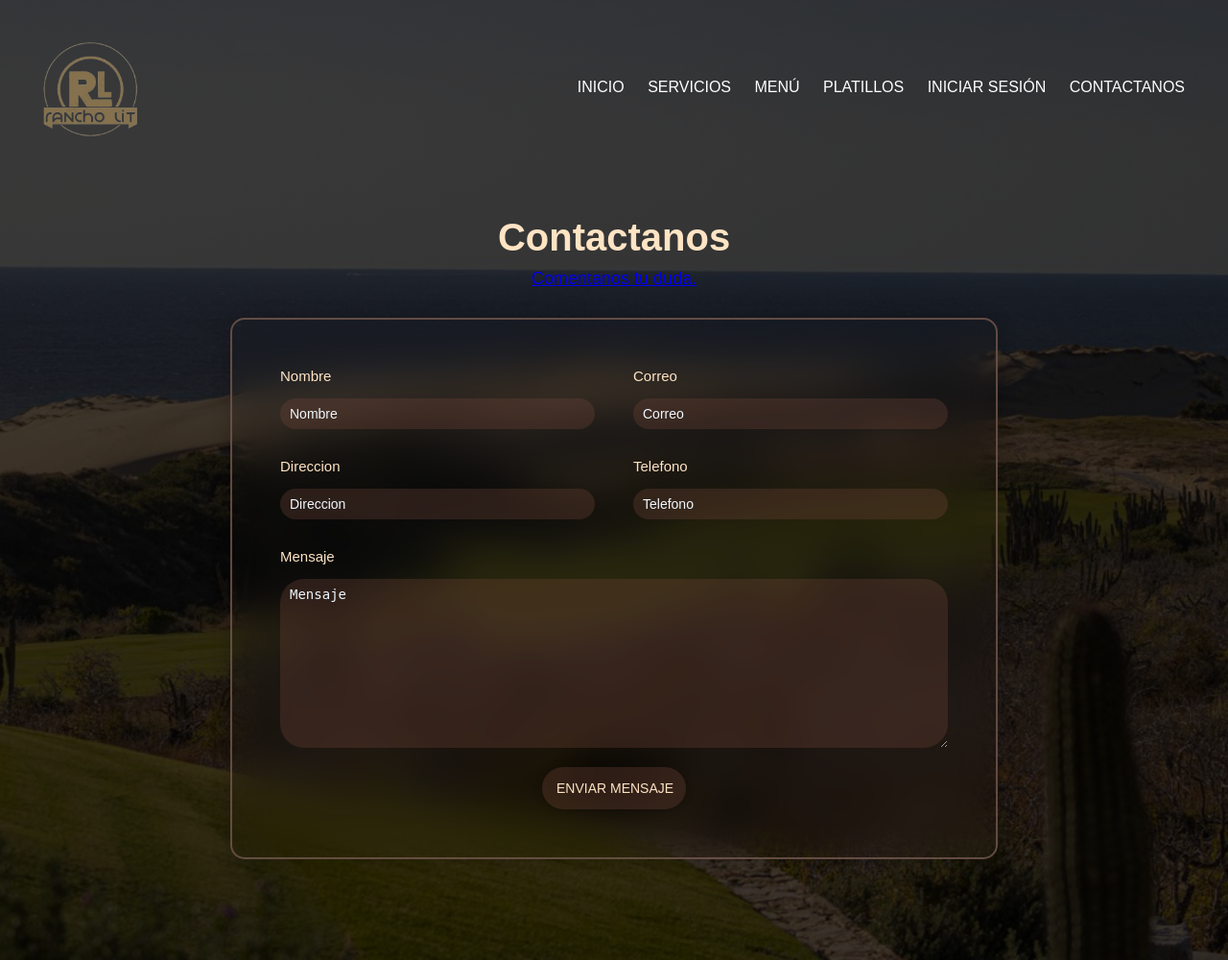
After one commit to YajairaClaros/RANCHO-LIT, a PHP site: page /contacto.php in a window 1280 px wide. The commit adds this page. Shown: the whole page at 96% size. Run offline with PHP 8.4, Linux system fonts and the light colour scheme.

Commit message:
Pagina de CONTACTO y aregamos BASE DE DATO

```diff
--- a/CatalogoDeBebidas.php
+++ b/CatalogoDeBebidas.php
@@ -17,6 +17,7 @@
                     <li><a href="menu.php">Menú</a></li>
                     <li><a href="CatalogoDePlatillos.php">Platillos</a></li>
                     <li><a href="usuario.php">Iniciar Sesión</a></li>
+                    <li><a href="contacto.php">Contactanos</a></li>
                 </ul>
 
         </div>
--- a/CatalogoDePlatillos.php
+++ b/CatalogoDePlatillos.php
@@ -17,6 +17,7 @@
                     <li><a href="menu.php">Menú</a></li>
                     <li><a href="CatalogoDePlatillos.php">Platillos</a></li>
                     <li><a href="usuario.php">Iniciar Sesión</a></li>
+                    <li><a href="contacto.php">Contactanos</a></li>
                 </ul>
 
         </div>
--- a/Inicio.php
+++ b/Inicio.php
@@ -18,6 +18,7 @@
                     <li><a href="menu.php">Menú</a></li>
                     <li><a href="CatalogoDePlatillos.php">Platillos</a></li>
                     <li><a href="usuario.php">Iniciar Sesión</a></li>
+                    <li><a href="contacto.php">Contactanos</a></li>
                 </ul>
 
             </div>
--- /dev/null
+++ b/conexion.php
@@ -0,0 +1,5 @@
+<?php
+
+$conex = mysqli_connect("localhost","root","", "contacto");
+// contacto es el nombre de la base de datos
+?>
--- /dev/null
+++ b/contacto.php
@@ -0,0 +1,83 @@
+<!DOCTYPE html>
+<html lang="en" xml:lang="en">
+
+    <head>
+        <meta charset="UTF-8">
+        <meta name="viewport" content="width=device-width, initial-scale=1.0">
+        <title>Contacto</title>
+        <link rel="stylesheet" href="estilos/contstyle.css">
+        <link rel="icon" type="image/png" href="logo.png">
+    </head>
+
+    <body>
+
+        <div class="banner">
+            <div class="navbar">
+                <img src="logoo.png" class="logo" alt="Logo">
+                <ul>
+                    <li><a href="Inicio.php">Inicio</a></li>
+                    <li><a href="servicios.php">Servicios</a></li>
+                    <li><a href="menu.php">Menú</a></li>
+                    <li><a href="CatalogoDePlatillos.php">Platillos</a></li>
+                    <li><a href="usuario.php">Iniciar Sesión</a></li>
+                    <li><a href="contacto.php">Contactanos</a></li>
+                </ul>
+            </div>
+        </div>
+
+        <div class = "form-container">
+            <h2>Contactanos</h2>
+            <p>
+                <a href="https://forms.gle/t4J64YwXArm21eus7" > Comentanos tu duda.</a>
+            </p>
+
+            <form method="post" autocomplete="off">
+
+                <div class="form-group">
+
+                    <div class="form-content">
+                        <label for="name">Nombre</label>
+                        <input type="text" id="name" name="name" placeholder="Nombre">
+
+                    </div>
+
+                    <div class="form-content">
+                        <label for="email">Correo</label>
+                        <input type="email" id="email" name="email" placeholder="Correo">
+
+                    </div>
+                </div>
+
+                <div class="form-group">
+
+                    <div class="form-content">
+                        <label for="direction">Direccion</label>
+                        <input type="text" id="direction" name="direction" placeholder="Direccion">
+
+                    </div>
+
+                    <div class="form-content">
+                        <label for="phone">Telefono</label>
+                        <input type="tel" id="phone" name="phone" placeholder="Telefono">
+
+                    </div>
+                </div>
+
+                <label for="message">Mensaje</label>
+                <textarea name="message" id="message" cols="30" rows="10" placeholder="Mensaje" ></textarea>
+
+                <input class="btn-enviar" type="submit" name="contact" value="ENVIAR MENSAJE">
+
+
+            </form>
+
+        </div>
+
+        <?php
+
+        include("contactocon.php")
+        ?>
+
+
+    </body>
+</html>
--- /dev/null
+++ b/contactocon.php
@@ -0,0 +1,38 @@
+<?php
+
+include("conexion.php");
+
+if (isset($_POST['contact'])) {
+    if(
+        strlen($_POST['name']) >= 1 &&
+        strlen($_POST['email']) >= 1 &&
+        strlen($_POST['direction']) >= 1 &&
+        strlen($_POST['phone']) >= 1 &&
+        strlen($_POST['message']) >= 1
+        ){
+
+            $name = trim($_POST['name']);
+            $email = trim($_POST['email']);
+            $direction = trim($_POST['direction']);
+            $phone = trim($_POST['phone']);
+            $message = trim($_POST['message']);
+            $fecha = date("d/m/y");
+
+            $consulta = "INSERT INTO datos(nombre, email, direccion, telefono, mensaje, fecha)
+            VALUES ('$name', '$email', '$direction', '$phone', '$message', '$fecha')";
+            $resultado = mysqli_query($conex, $consulta);
+
+            if ($resultado) {
+                ?>
+                    <h3 class="success">Tu registro se a completado</h3>
+                <?php
+            } else {
+                ?>
+                    <h3 class="error">Ocurrio un error</h3>
+                <?php
+            }
+    } else { ?> <h3 class="error">Llena todos los campos</h3> <?php }
+
+}
+
+?>
--- /dev/null
+++ b/estilos/contstyle.css
@@ -0,0 +1,184 @@
+/* INICIO DEL ESTILO DE LA BARRA DE NAV */
+.banner{
+   background-color: aquamarine;
+}
+
+.navbar{
+    width: 100%;
+    margin: 0 auto;
+    padding: 35px;
+    display: flex;
+    align-items: center;
+    justify-content: space-between;
+    position: fixed; /* Hacer que la barra de navegación quede fija */
+    top: 0; /* Fijar la barra de navegación en la parte superior */
+    left: 0; /* Alinear la barra de navegación a la izquierda */
+    right: 0; /* Alinear la barra de navegación a la derecha */
+}
+
+.logo{
+    width: 120px;
+    cursor: pointer;
+}
+.navbar ul li{
+    list-style: none;
+    display: inline-block;
+    margin: 0 10px; /* This works to give space between the words in th navbar*/
+    position: relative;
+}
+.navbar ul li a{
+    text-decoration: none;
+    color: white;
+    text-transform: uppercase;
+}
+.navbar ul li::after{
+    content: "";
+    height: 3px;
+    width: 0;
+    background: wheat;
+    position: absolute;
+    left: 0;
+    bottom: -10px;
+    transition: 0.4s;
+}
+.navbar ul li:hover::after{
+    width: 100%;
+}
+/* FINAL DEL ESTILO DEL LA BARRA DE NAV */
+
+*{
+    box-sizing: border-box;
+    margin: 0;
+    padding: 0;
+}
+body{
+    font-family: Arial, Helvetica, sans-serif;
+    background-image: linear-gradient(rgba(0,0,0,0.75), rgba(0,0,0,0.75)),url('../imagenes/ran.jpg');
+    background-size: cover;
+    background-repeat: no-repeat;
+    display: flex;
+    align-items: center;
+    justify-content: center;
+    min-height: 125vh;
+    flex-direction: column; /* Alinea el contenido en columna */
+    padding-top: 120px; /* Añade un relleno superior para evitar que el contenido quede detrás de la navbar */
+}
+
+.form-container{
+    text-align: center;
+}
+
+.form-container h2{
+    font-size: 40px;
+    color: bisque;
+    margin-bottom: 10px;
+}
+
+.form-container p{
+    font-size: 18px;
+    color: bisque;
+    margin-bottom: 30px;
+}
+
+form{
+    padding: 50px;
+    background: transparent;
+    border: 2px solid #72574ed0;
+    backdrop-filter: blur(20px);
+    box-shadow: 0 0 20px rgba(0,0,0, .2);
+    color: wheat;
+    border-radius: 15px;
+    width: 800px;
+    text-align: left;
+    display: flex;
+    flex-direction: column;
+}
+
+.form-group{
+    display: grid;
+    grid-template-columns: repeat(2,1fr);
+    grid-gap: 40px;
+    margin-bottom: 30px;
+}
+
+.form-content{
+    display: flex;
+    flex-direction: column;
+}
+
+label{
+    color:bisque;
+    font-size: 15px;
+    margin-bottom: 15px;
+}
+
+input, textarea{
+    padding: 8px 10px;
+    background-color: #73483b50;
+    border: 0;
+    border-radius: 25px;
+    outline: none;
+    color: bisque;
+    font-size: 14px;
+}
+
+::placeholder{
+    color: aliceblue;
+    font-size: 14px;
+}
+
+textarea{
+    margin-bottom: 20px;
+}
+
+.btn-enviar{
+    padding: 14px 15px; /* 14 is for up and down, while 15 is left and right*/
+    width: 150px;
+    align-self: center;
+    text-transform: capitalize;
+    color: bisque;
+    font-size: 14px;
+    box-shadow: 0 0 10px rgba(0,0,0,.2);
+    cursor: pointer;
+    background: linear-gradient(
+        90deg,
+        rgba(86, 51, 10, 0.659) 0%,
+        rgb(235, 142, 80) 100%,
+    );
+
+}
+
+.success{
+    position: absolute;
+    top: 50px;
+    color: bisque;
+    font-size: 15px;
+}
+
+.error{
+    position: absolute;
+    top: 50px;
+    color: rgba(255, 0, 0, 0.434);
+    font-size: 15px;
+}
+
+@media(max-width:991px)
+{
+    body{
+        padding: 30px;
+    }
+
+    form{
+        width: 100%;
+    }
+
+    .form-group{
+        grid-template-columns: repeat(1,1fr);
+        grid-gap: 20px;
+        margin-bottom: 20px;
+    }
+
+    textarea{
+        margin-bottom: 20px;
+    }
+}
--- a/estilos/inicio.css
+++ b/estilos/inicio.css
@@ -26,7 +26,7 @@
 .navbar ul li{
     list-style: none;
     display: inline-block;
-    margin: 0 20px;
+    margin: 0 10px;
     position: relative;
 }
 .navbar ul li a{
--- a/menu.php
+++ b/menu.php
@@ -18,6 +18,7 @@
                     <li><a href="menu.php">Menú</a></li>
                     <li><a href="CatalogoDePlatillos.php">Platillos</a></li>
                     <li><a href="usuario.php">Iniciar Sesión</a></li>
+                    <li><a href="contacto.php">Contactanos</a></li>
                 </ul>
 
         </div>
--- a/servicios.php
+++ b/servicios.php
@@ -20,6 +20,7 @@
                     <li><a href="menu.php">Menú</a></li>
                     <li><a href="CatalogoDePlatillos.php">Platillos</a></li>
                     <li><a href="usuario.php">Iniciar Sesión</a></li>
+                    <li><a href="contacto.php">Contactanos</a></li>
                 </ul>
         </div>
 
--- a/usuario.php
+++ b/usuario.php
@@ -17,6 +17,7 @@
                     <li><a href="menu.php">Menú</a></li>
                     <li><a href="CatalogoDePlatillos.php">Platillos</a></li>
                     <li><a href="usuario.php">Iniciar Sesión</a></li>
+                    <li><a href="contacto.php">Contactanos</a></li>
                 </ul>
 
         </div>
```
